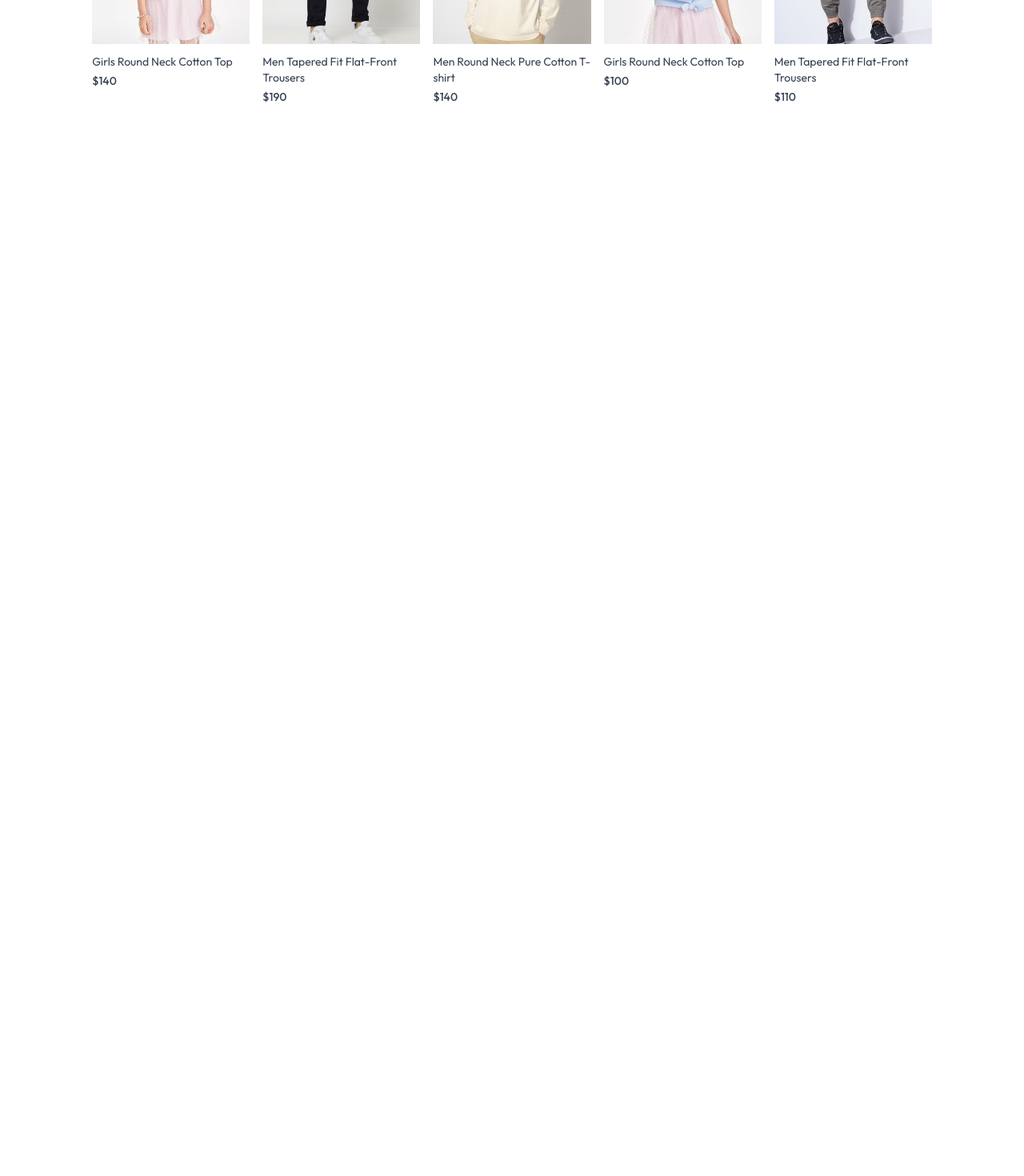
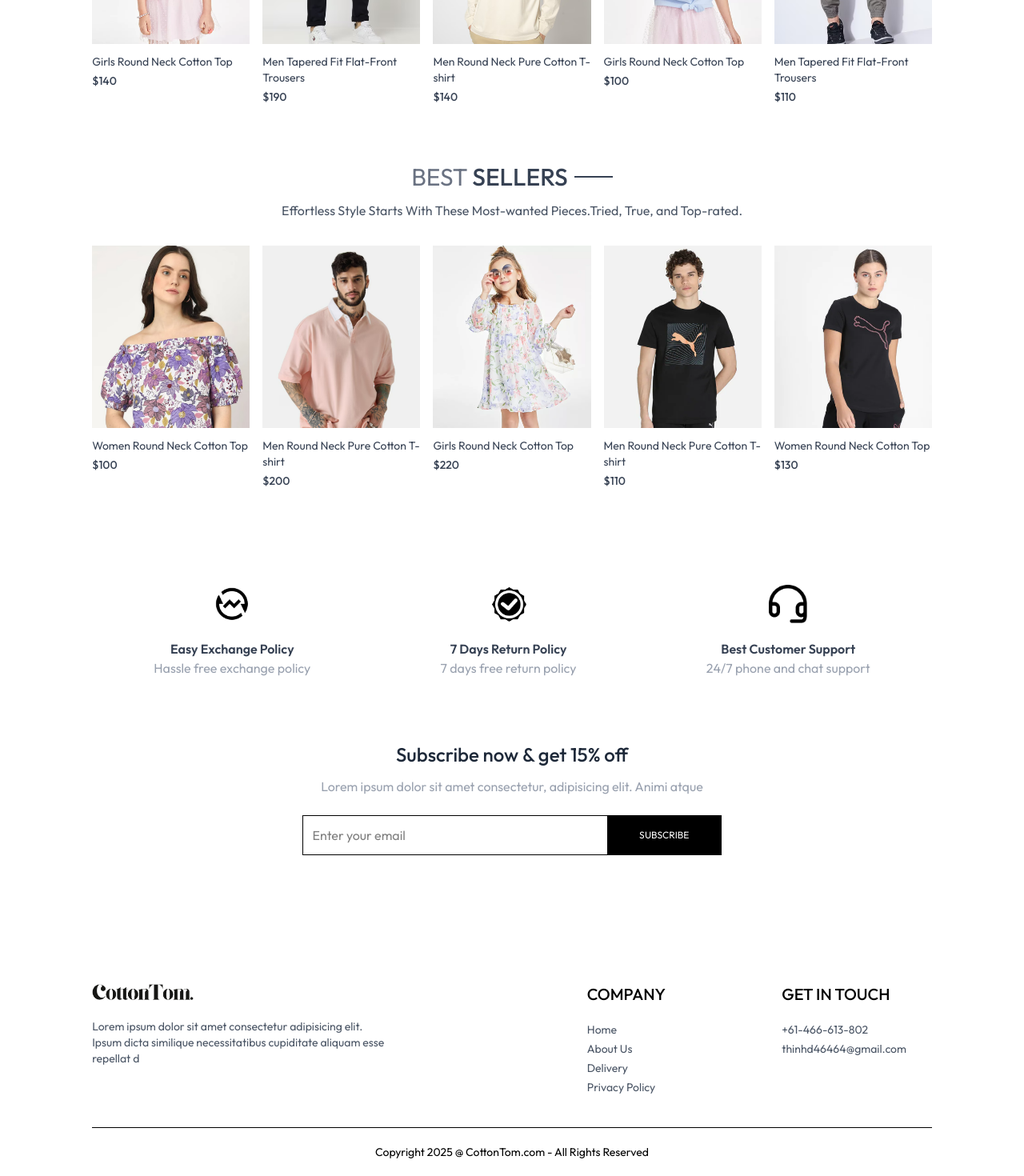
Before and after one commit to ThinhDang464/CottonTom, a React (Vite) app in the folder frontend/: page / in a window 1280 px wide. Shown: the part 1165-2635 px from the top of the page at 80% size. Before the commit the page ends 1336 px from the top, so only its background shows below. Built offline with nearby package versions, Linux system fonts and the light colour scheme.

Commit message:
UI implement footer + best Sellers + support + copyright

```diff
--- a/frontend/src/App.tsx
+++ b/frontend/src/App.tsx
@@ -9,6 +9,7 @@
 import PlaceOrder from "./pages/PlaceOrder";
 import Orders from "./pages/Orders";
 import NavBar from "./components/NavBar";
+import Footer from "./components/Footer";
 
 const App = () => {
   return (
@@ -26,6 +27,7 @@
         <Route path="/place-order" element={<PlaceOrder />} />
         <Route path="/orders" element={<Orders />} />
       </Routes>
+      <Footer />
     </div>
   );
 };
--- /dev/null
+++ b/frontend/src/components/BestSeller.tsx
@@ -0,0 +1,40 @@
+import { useContext, useEffect, useState } from "react";
+import { ShopContext } from "../context/ShopContext";
+import Title from "./Title";
+import ProductItem from "./ProductItem";
+
+const BestSeller = () => {
+  const { products } = useContext(ShopContext);
+  const [bestSeller, setBestSeller] = useState([]);
+
+  useEffect(() => {
+    const bestProducts = products.filter((item) => item.bestseller); //keep item that have besSeller true in new array
+    setBestSeller(bestProducts.slice(0, 5)); //only show 5
+  }, []);
+  return (
+    <div className="my-10">
+      <div className="text-center text-3xl py-8">
+        <Title text1={"BEST"} text2={"SELLERS"} />
+        <p className="w-3/4 m-auto text-xs sm:text-sm md:text-base text-gray-600">
+          Effortless Style Starts With These Most-wanted Pieces.Tried, True, and
+          Top-rated.
+        </p>
+      </div>
+
+      <div className="grid grid-cols-2 sm:grid-cols-3 md:grid-cols-4 lg:grid-cols-5 gap-4 gap-y-6">
+        {bestSeller.map((item, index) => (
+          //@ts-ignore
+          <ProductItem
+            key={index}
+            id={item._id}
+            image={item.image}
+            name={item.name}
+            price={item.price}
+          />
+        ))}
+      </div>
+    </div>
+  );
+};
+
+export default BestSeller;
--- /dev/null
+++ b/frontend/src/components/Footer.tsx
@@ -0,0 +1,46 @@
+import { assets } from "../assets/assets";
+
+const Footer = () => {
+  return (
+    <div>
+      {/*columns of different size */}
+      <div className="flex flex-col sm:grid grid-cols-[3fr_1fr_1fr] gap-14 my-10 mt-40 text-sm">
+        <div>
+          <img src={assets.logo} className="mb-5 w-32" />
+          <p className="w-full md:w-2/3 text-gray-600">
+            Lorem ipsum dolor sit amet consectetur adipisicing elit. Ipsum dicta
+            similique necessitatibus cupiditate aliquam esse repellat d
+          </p>
+        </div>
+
+        <div>
+          <p className="text-xl font-medium mb-5">COMPANY</p>
+          <ul className="flex flex-col gap-1 text-gray-600">
+            <li>Home</li>
+            <li>About Us</li>
+            <li>Delivery</li>
+            <li>Privacy Policy</li>
+          </ul>
+        </div>
+
+        <div>
+          <p className="text-xl font-medium mb-5">GET IN TOUCH</p>
+          <ul className="flex flex-col gap-1 text-gray-600">
+            <li>+61-466-613-802</li>
+            <li>thinhd46464@gmail.com</li>
+          </ul>
+        </div>
+      </div>
+
+      <div>
+        <hr />
+        <p className="py-5 text-sm text-center">
+          {" "}
+          Copyright 2025 @ CottonTom.com - All Rights Reserved
+        </p>
+      </div>
+    </div>
+  );
+};
+
+export default Footer;
--- a/frontend/src/components/NavBar.tsx
+++ b/frontend/src/components/NavBar.tsx
@@ -6,7 +6,9 @@
   const [visible, setVisible] = useState(false);
   return (
     <div className="flex items-center justify-between py-5 font-medium">
-      <img src={assets.logo} className="w-36" alt="logo" />
+      <Link to="/">
+        <img src={assets.logo} className="w-36" alt="logo" />
+      </Link>
       <ul className="hidden sm:flex gap-5 text-sm text-gray-700">
         <NavLink to="/" className="flex flex-col gap-1 items-center">
           <p>HOME</p>
--- /dev/null
+++ b/frontend/src/components/NewsLetterBox.tsx
@@ -0,0 +1,35 @@
+const NewsLetterBox = () => {
+  const onSubmitHandler = (event) => {
+    event.preventDefault(); //dont reload web
+  };
+
+  return (
+    <div className="text-center">
+      <p className="text-2xl font-medium text-gray-800">
+        Subscribe now & get 15% off
+      </p>
+      <p className="text-gray-400 mt-3">
+        Lorem ipsum dolor sit amet consectetur, adipisicing elit. Animi atque
+      </p>
+      <form
+        onSubmit={onSubmitHandler} //onsubmit send event as first argument
+        className="w-full sm:w-1/2 flex items-center gap-3 mx-auto my-6 border pl-3"
+      >
+        <input
+          className="w-full sm:flex-1 outline-none"
+          type="email"
+          placeholder="Enter your email"
+          required
+        />
+        <button
+          type="submit"
+          className="bg-black text-white text-xs px-10 py-4 cursor-pointer"
+        >
+          SUBSCRIBE
+        </button>
+      </form>
+    </div>
+  );
+};
+
+export default NewsLetterBox;
--- /dev/null
+++ b/frontend/src/components/OurPolicy.tsx
@@ -0,0 +1,29 @@
+import { assets } from "../assets/assets";
+
+const OurPolicy = () => {
+  return (
+    //justify around distributes items evenly by giving ech item equal amount of space left and right, justify center would treat them like 1 block squish together
+    <div className="flex flex-col sm:flex-row justify-around gap-12 sm:gap-2 text-center py-20 text-xs sm:text-sm md:text-base text-gray-700">
+      <div>
+        {/*center img based on parent div */}
+        <img className="w-12 mb-5 m-auto" src={assets.exchange_icon} alt="" />
+        <p className="font-semibold">Easy Exchange Policy</p>
+        <p className="text-gray-400">Hassle free exchange policy</p>
+      </div>
+      <div>
+        {/*center img based on parent div */}
+        <img className="w-12 mb-5 m-auto" src={assets.quality_icon} alt="" />
+        <p className="font-semibold">7 Days Return Policy</p>
+        <p className="text-gray-400">7 days free return policy</p>
+      </div>
+      <div>
+        {/*center img based on parent div */}
+        <img className="w-12 mb-5 m-auto" src={assets.support_img} alt="" />
+        <p className="font-semibold">Best Customer Support</p>
+        <p className="text-gray-400">24/7 phone and chat support</p>
+      </div>
+    </div>
+  );
+};
+
+export default OurPolicy;
--- a/frontend/src/index.css
+++ b/frontend/src/index.css
@@ -1,16 +1,25 @@
-@import url('https://fonts.googleapis.com/css2?family=Outfit:wght@100..900&family=Prata&display=swap');
+@import url("https://fonts.googleapis.com/css2?family=Outfit:wght@100..900&family=Prata&display=swap");
 @import "tailwindcss";
 
-{/*Navlink is an a tag, active when clicked -> only active one has underline*/}
+ {
+  /*Navlink is an a tag, active when clicked -> only active one has underline*/
+}
 a.active hr {
-    display: block;
+  display: block;
 }
 
-*{
-    font-family: Outfit;
+* {
+  font-family: Outfit;
 }
 .prata-regular {
   font-family: "Prata", serif;
   font-weight: 400;
   font-style: normal;
 }
+
+@media (max-width: 640px) {
+  a.active {
+    background-color: black;
+    color: white;
+  }
+}
--- a/frontend/src/pages/Home.tsx
+++ b/frontend/src/pages/Home.tsx
@@ -1,10 +1,16 @@
+import BestSeller from "../components/BestSeller";
 import Hero from "../components/Hero";
 import LatestCollection from "../components/LatestCollection";
+import NewsLetterBox from "../components/NewsLetterBox";
+import OurPolicy from "../components/OurPolicy";
 const Home = () => {
   return (
     <div>
       <Hero />
       <LatestCollection />
+      <BestSeller />
+      <OurPolicy />
+      <NewsLetterBox />
     </div>
   );
 };
```
